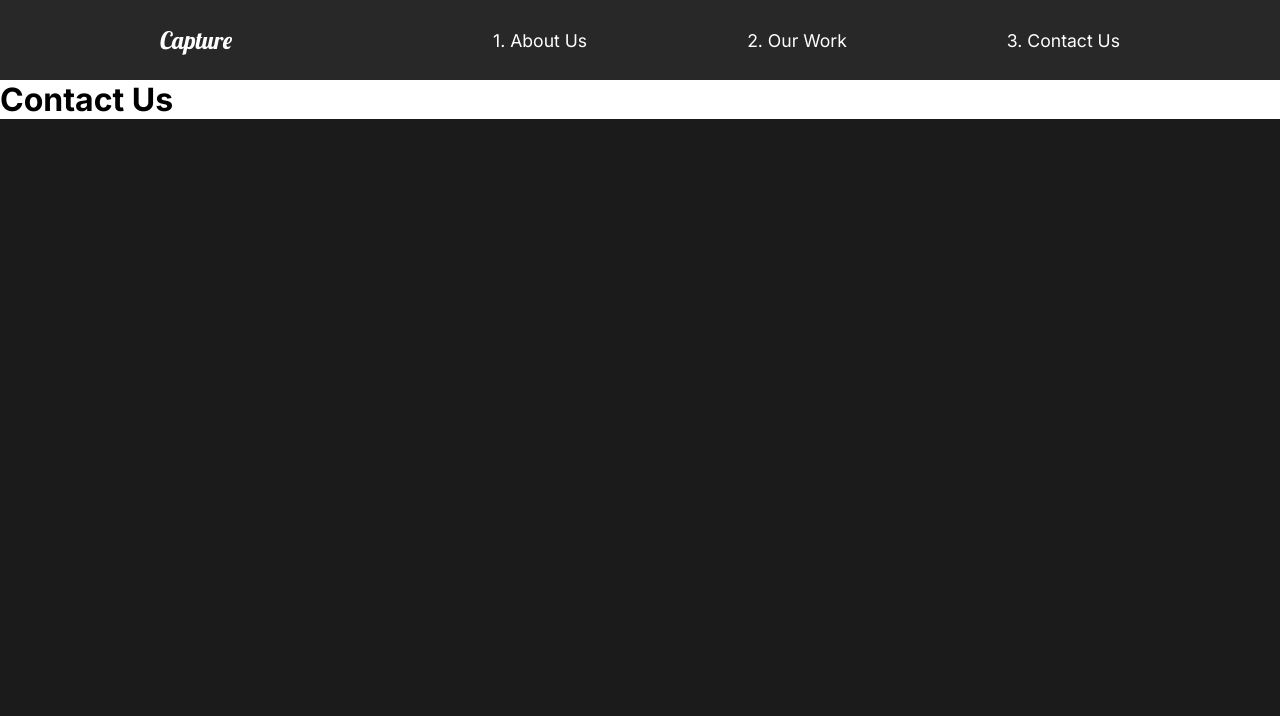
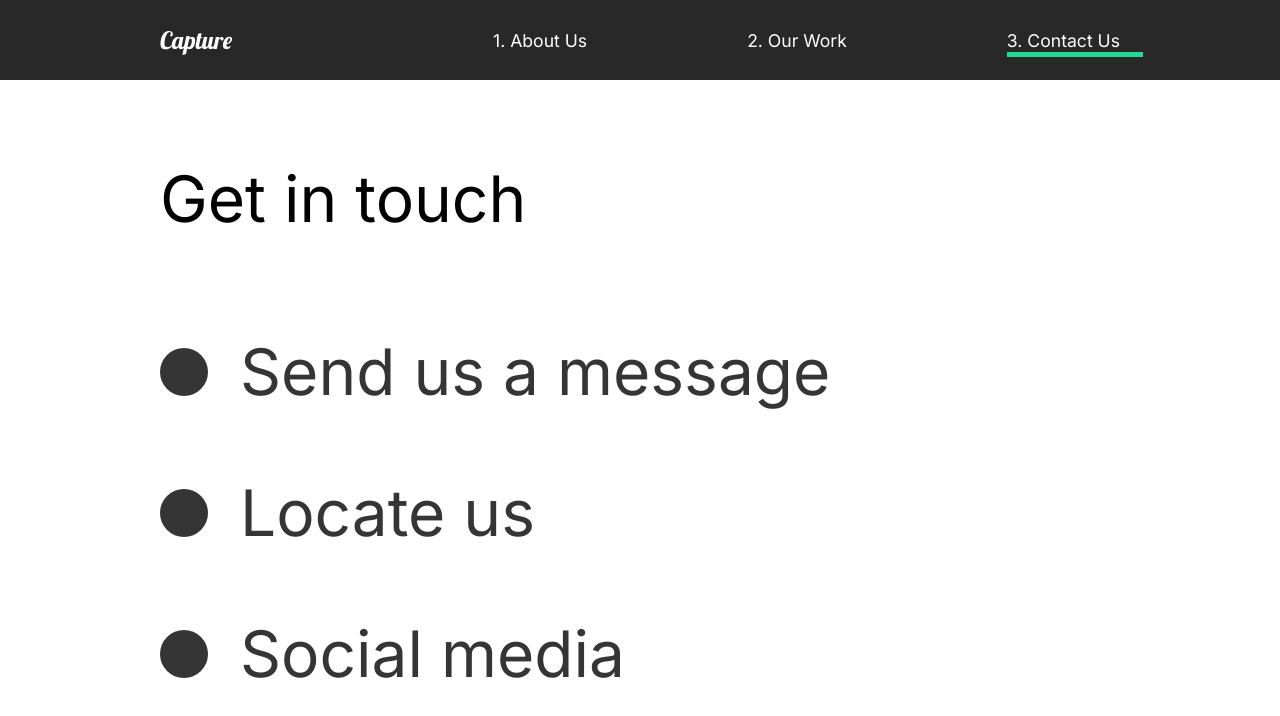
Before and after one commit to mujeebshaikhcom/capture-portfolio, a React (Create React App) app: page /contact in a window 1280 px wide. Shown: the top 716 px of the page. Built offline with nearby package versions, Linux system fonts and the light colour scheme.

Commit message:
desktop project complete responsive pending

```diff
--- a/src/App.js
+++ b/src/App.js
@@ -12,11 +12,14 @@ import {Switch, Route, useLocation} from 'react-router-dom';
 //Framer motion
 import {AnimatePresence} from 'framer-motion';
 
+import ScrollTop from './components/ScrollTop';
+
 function App() {
   const location = useLocation();
   return (
     <div className="App">
       <GlobalStyle/>
+      <ScrollTop/>
       <Nav/>
       <AnimatePresence exitBeforeEnter>
         <Switch location={location} key={location.pathname}>
--- a/src/components/Nav.js
+++ b/src/components/Nav.js
@@ -1,20 +1,38 @@
 import React from 'react';
 import styled from 'styled-components';
 import {Link} from 'react-router-dom';
+import {motion} from 'framer-motion';
+import { useLocation } from 'react-router-dom';
 
 const Nav = () => {
+    const {pathname} = useLocation();
     return(
         <StyledNav>
             <h1><Link to="/" id="logo">Capture</Link></h1>
             <ul>
                 <li>
                     <Link to="/">1. About Us</Link>
+                    <Line
+                        transition={{duration:0.35, ease: 'easeOut'}}
+                        initial={{width: "0%"}}
+                        animate= {{width: pathname === '/'? '120%' : "0%"}}
+                    />
                 </li>
                 <li>
                     <Link to="/work">2. Our Work</Link>
+                    <Line
+                        transition={{duration:0.35, ease: 'easeOut'}}
+                        initial={{width: "0%"}}
+                        animate= {{width: pathname === '/work'? '120%' : "0%"}}
+                    />
                 </li>
                 <li>
                     <Link to="/contact">3. Contact Us</Link>
+                    <Line
+                        transition={{duration:0.35, ease: 'easeOut'}}
+                        initial={{width: "0%"}}
+                        animate= {{width: pathname === '/contact'? '120%' : "0%"}}
+                    />
                 </li>
             </ul>
         </StyledNav>
@@ -29,6 +47,9 @@ const StyledNav = styled.nav`
     align-items: center;
     padding: 1rem 10rem;
     background-color: #282828;
+    position: sticky;
+    top: 0;
+    z-index: 3;
     a {
         color: #fff;
         text-decoration: none;
@@ -43,9 +64,18 @@ const StyledNav = styled.nav`
         font-weight: lighter;
     }
     li {
-        padding-left: 10rem;
+        margin-left: 10rem;
         position: relative;
     }
 `
 
+const Line = styled(motion.div)`
+    height: 0.275rem;
+    background: #23d997;
+    width: 0;
+    position: absolute;
+    bottom: -30%;
+    left: 0%;
+`
+
 export default Nav;
--- /dev/null
+++ b/src/components/ScrollTop.js
@@ -0,0 +1,14 @@
+import {useEffect} from 'react';
+import { useLocation } from 'react-router-dom';
+
+const ScrollTop = () => {
+    const {pathname} = useLocation();
+    useEffect(()=>{
+        setTimeout(()=>{
+            window.scrollTo(0,0);
+        },500);
+    },[pathname]);
+    return null;
+}
+
+export default ScrollTop;
--- a/src/pages/ContactUs.js
+++ b/src/pages/ContactUs.js
@@ -2,14 +2,63 @@ import React from 'react';
 
 //Framer motion
 import {motion} from 'framer-motion';
-import {pageAnim} from '../animation';
+import {pageAnim,titleAnim} from '../animation';
+import {Hide} from '../styles';
+import styled from 'styled-components';
 
 const ContactUs = () => {
     return(
-        <motion.div variants={pageAnim} animate="shown" initial="hidden" exit="exit" style={{background: '#fff'}}>
-            <h1>Contact Us</h1>
-        </motion.div>
+        <ContactStyled variants={pageAnim} animate="shown" initial="hidden" exit="exit" style={{background: '#fff'}}>
+            <Title>
+                <Hide>
+                    <motion.h2 variants ={titleAnim}>Get in touch</motion.h2>
+                </Hide>
+            </Title>
+            <Hide>
+                <Social variants ={titleAnim}>
+                    <Circle/>
+                    <h2>Send us a message</h2>
+                </Social>
+            </Hide>
+            <Hide>
+                <Social variants ={titleAnim}>
+                    <Circle/>
+                    <h2>Locate us</h2>
+                </Social>
+            </Hide>
+            <Hide>
+                <Social variants ={titleAnim}>
+                    <Circle/>
+                    <h2>Social media</h2>
+                </Social>
+            </Hide>
+        </ContactStyled>
     )
 }
 
+const ContactStyled = styled(motion.div)`
+    padding: 5rem 10rem;
+    color: #353535;
+    min-height: 90vh;
+`
+const Title = styled.div `
+    margin-bottom: 4rem;
+    color: #000;
+`
+
+const Social = styled(motion.div)`
+    display: flex;
+    align-items: center;
+    h2{
+        margin:2rem;
+    }
+`
+
+const Circle = styled.div`
+    border-radius: 50%;
+    width: 3rem;
+    height: 3rem;
+    background: #353535;
+`
+
 export default ContactUs;
--- a/src/pages/OurWork.js
+++ b/src/pages/OurWork.js
@@ -10,37 +10,40 @@ import goodtimes from '../img/goodtimes-small.png';
 import {motion} from 'framer-motion';
 import {pageAnim, photoAnim, fade, lineAnim, slidAnim, slidAnimContainer} from '../animation';
 
+import useScroll from '../components/useScroll';
 
 const OurWork = () => {
+    const [element,controls] = useScroll();
+    const [element2,controls2] = useScroll();
     return(
         <Work variants={pageAnim} initial="hidden" animate="shown" exit="exit" style={{background: '#fff'}}>
-            <motion.div variants={slidAnimContainer}>
+            <motion.div initial="hidden" animate="shown" variants={slidAnimContainer}>
                 <Frame1 variants={slidAnim}></Frame1>
                 <Frame2 variants={slidAnim}></Frame2>
                 <Frame3 variants={slidAnim}></Frame3>
                 <Frame4 variants={slidAnim}></Frame4>
             </motion.div>
             <Movie>
-                <motion.h2 variants={fade}>The Athlete</motion.h2>
-                <motion.div variants={lineAnim} className="line"></motion.div>
+                <motion.h2 variants={fade} initial='hidden' animate='shown'>The Athlete</motion.h2>
+                <motion.div variants={lineAnim} initial='hidden' animate='shown' className="line"></motion.div>
                 <Link to="/work/the-athlete">
                     <Hide>
-                        <motion.img variants={photoAnim} src={athlete}  alt="Athelete" />
+                        <motion.img variants={photoAnim} initial='hidden' animate='shown' src={athlete}  alt="Athelete" />
                     </Hide>
                 </Link>
             </Movie>
-            <Movie>
+            <Movie ref={element} variants={fade} animate={controls} initial='hidden'>
                 <motion.h2 variants={fade}>The Racer</motion.h2>
-                <motion.div className="line"></motion.div>
+                <motion.div variants={lineAnim} className="line"></motion.div>
                 <Link to="/work/the-racer">
                     <Hide>
                         <motion.img variants={photoAnim} src={theracer}  alt="The racer" />
                     </Hide>
                 </Link>
             </Movie>
-            <Movie>
+            <Movie ref={element2} variants={fade} animate={controls2} initial='hidden'>
                 <motion.h2 variants={fade}>Good Times</motion.h2>
-                <motion.div className="line"></motion.div>
+                <motion.div variants={lineAnim} className="line"></motion.div>
                 <Link to="/work/good-times">
                     <Hide>
                         <motion.img variants={photoAnim} src={goodtimes}  alt="Good Times" />
@@ -54,6 +57,7 @@ const OurWork = () => {
 const Work = styled(motion.div)`
     min-height: 100vh;
     overflow: hidden;
+    position: relative;
     padding: 5rem 10rem;
     h2 {
         padding: 1rem 0rem;
@@ -78,9 +82,9 @@ const Hide = styled.div `
 
 // frames animation
 const Frame1 = styled(motion.div) `
-    position: fixed;
+    position: absolute;
     left: 0;
-    top: 10%;
+    top: 0;
     width: 100%;
     height: 100vh;
     background: #fffebf;
```
